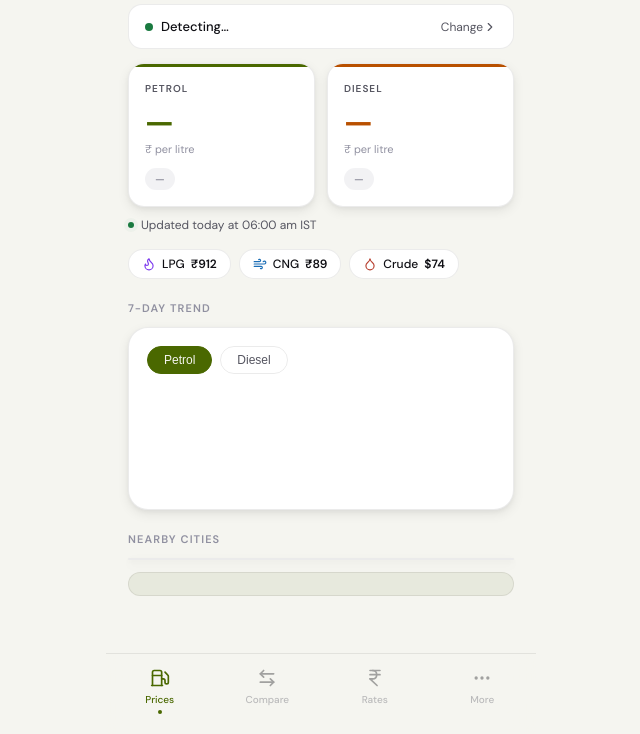
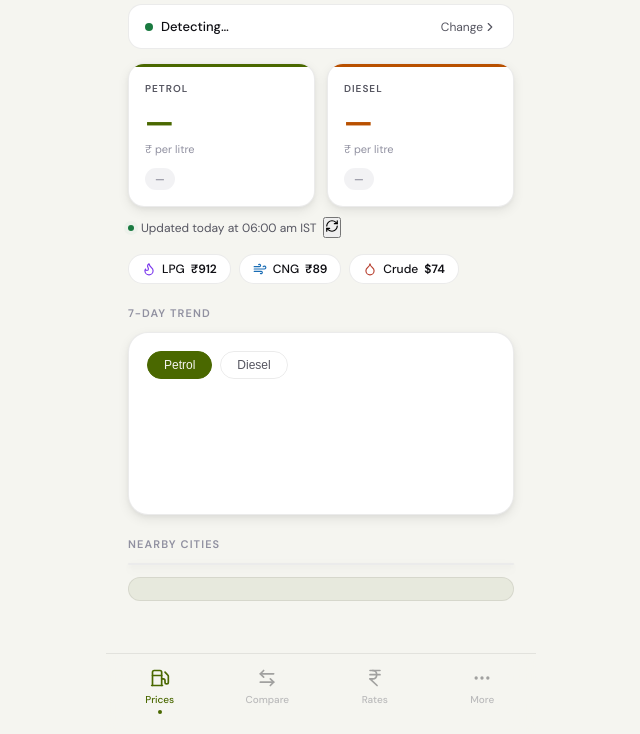
Before and after one commit to Mridul010/Fuel_App, a plain HTML site: page index.html in a window 1280 px wide. Shown: the part 66-800 px from the top of the page, without its empty margins (319-959 px from the left). Drawn offline with nearby package versions, Linux system fonts and the light colour scheme.

Commit message:
Add index.html

```diff
--- a/index.html
+++ b/index.html
@@ -62,6 +62,9 @@
         <div class="fresh">
             <div class="f-dot"></div>
             <span id="update-time">Updated today at 6:00 AM IST</span>
+            <button class="refresh-btn" id="refresh-btn" aria-label="Refresh prices" onclick="refreshData()">
+                <i data-lucide="refresh-cw" width="14" height="14"></i>
+            </button>
         </div>
 
         <div class="pills">
```
